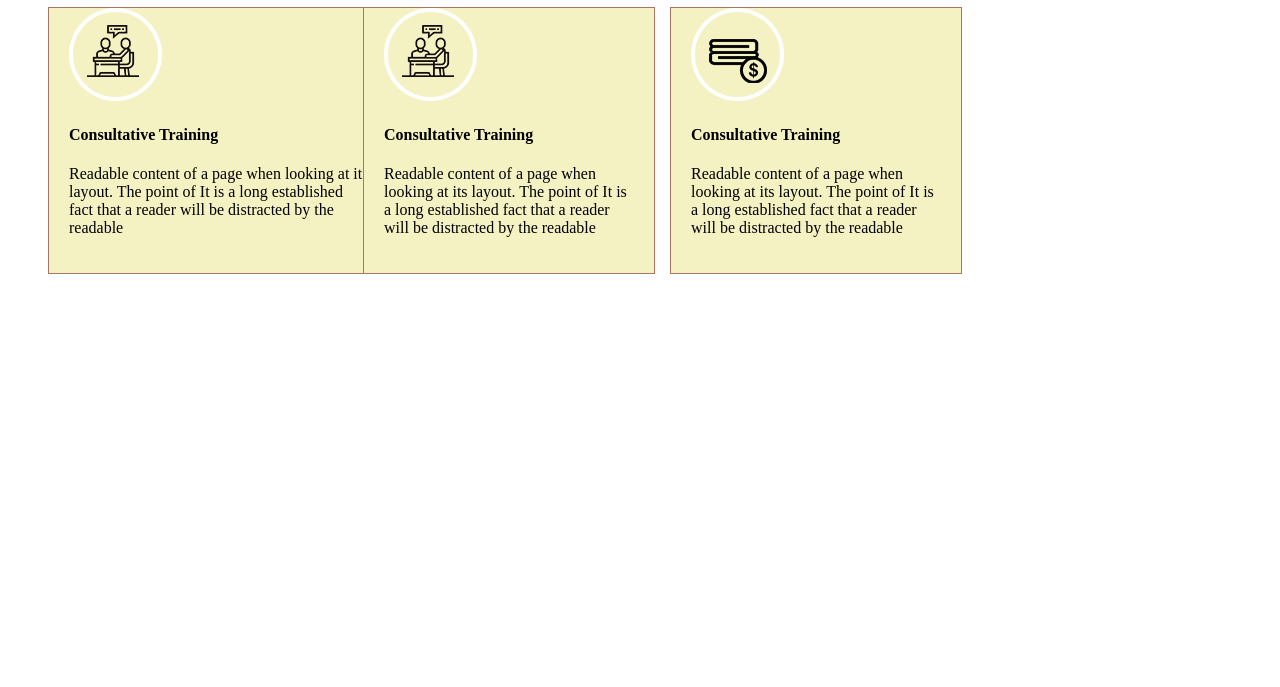
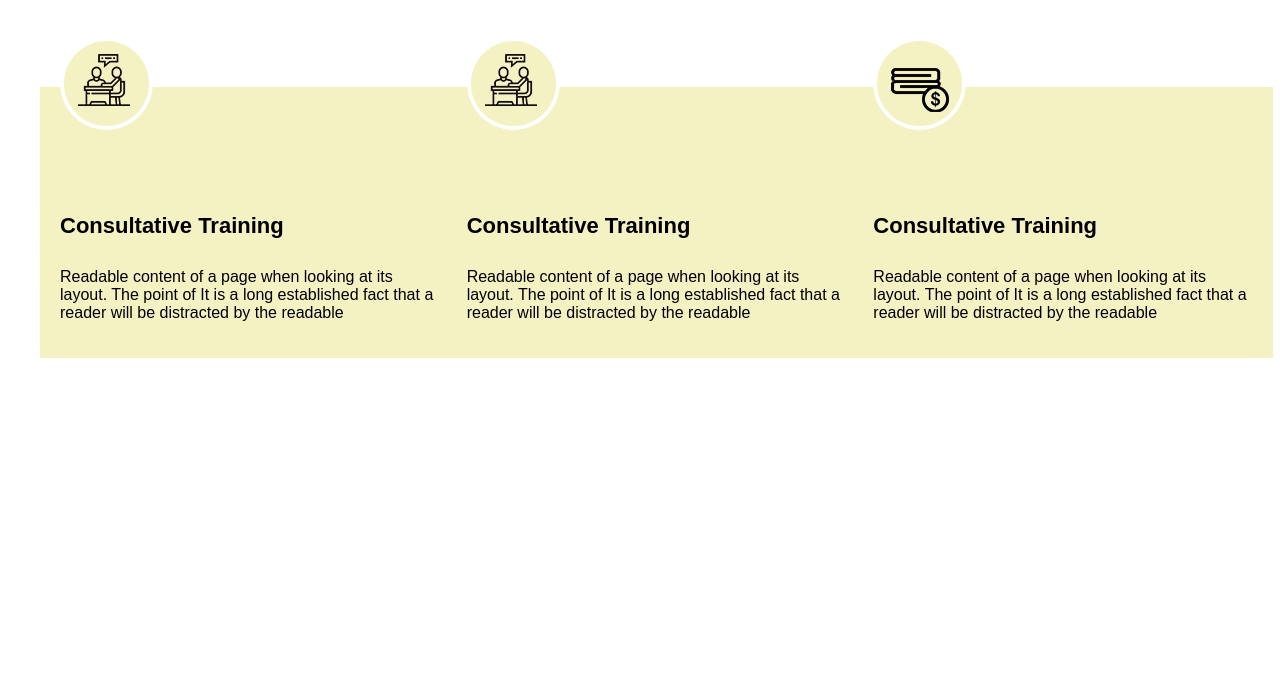
Before and after one commit to Anikeologe/3-grid, a plain HTML site: page index.html in a window 1280 px wide. Shown: the part 113-800 px from the top of the page. Drawn offline with Linux system fonts and the light colour scheme.

Commit message:
first commit

```diff
--- a/index.html
+++ b/index.html
@@ -22,7 +22,7 @@
             the readable
           </p>
         </div>
-        <div class="grid-1">
+        <div class="grid">
           <div><img src="./images/img1.png" class="image" alt="img1" /></div>
           <h4 class="Consultative Training">Consultative Training</h4>
           <p>
@@ -31,7 +31,7 @@
             the readable
           </p>
         </div>
-        <div class="grid-2">
+        <div class="grid">
           <div><img src="./images/$$$.png" class="image" alt="$$$" /></div>
           <h4 class="Consultative Training">Consultative Training</h4>
           <p>
--- a/style.css
+++ b/style.css
@@ -1,52 +1,45 @@
 body{
-    body{
         background-color: #fff;
         margin: 0;
         padding: 0;
         box-sizing: border-box;
         font-family: 'Poppins', sans-serif;
-    }
+}
+.container{
+    padding: 40px;
+}
+.content{
+    padding-bottom: 80px;
+}
+.box{
+    display: grid;
+    grid-template-columns: repeat(3, minmax(0, 1fr));
+    width: 100%;
+    gap: 20px;
 }
 .grid{
-    border: 1px solid #aa7662;
     width: 100%;
     float: left;
     background-color: #f4f1c3;
     height: auto;
     padding: 0 20px 20px 20px;
+    max-width: 380px;
 }
 
-.grid-1{
-    width: 250px;
-    float: left;
-    background-color: #f4f1c3;
-    height: auto;
-    padding: 0 20px 20px 20px;
-    border: 1px solid #aa7662;
+.grid h4{
+    font-size: 22px;
+    font-weight: 600;
 }
 
-.grid-2{
-    border: 1px solid #aa7662;
-    padding: 40px;
-    background-color: #f4f1c3;
-    width: 250px;
-    padding: 0 20px 20px 20px
-}
-.grid-2 :hover{
-background-color: darkred;
+.grid:hover{
+    background-color: darkred;
+    color: #fff;
 }
 
-      .img{
+
+      .grid img{
         border-radius: 50px;
         padding: 0;
+        position: relative;
+        bottom: 50px;
       }
-
-  .box{
-    display: grid;
-    grid-template-columns: 300px 1fr 2fr;
-    gap: 15px;
-    gap: 15px;
-    padding: 40px;
-    width: 250px;
-    flex: 0 0 100%;
-}
```
